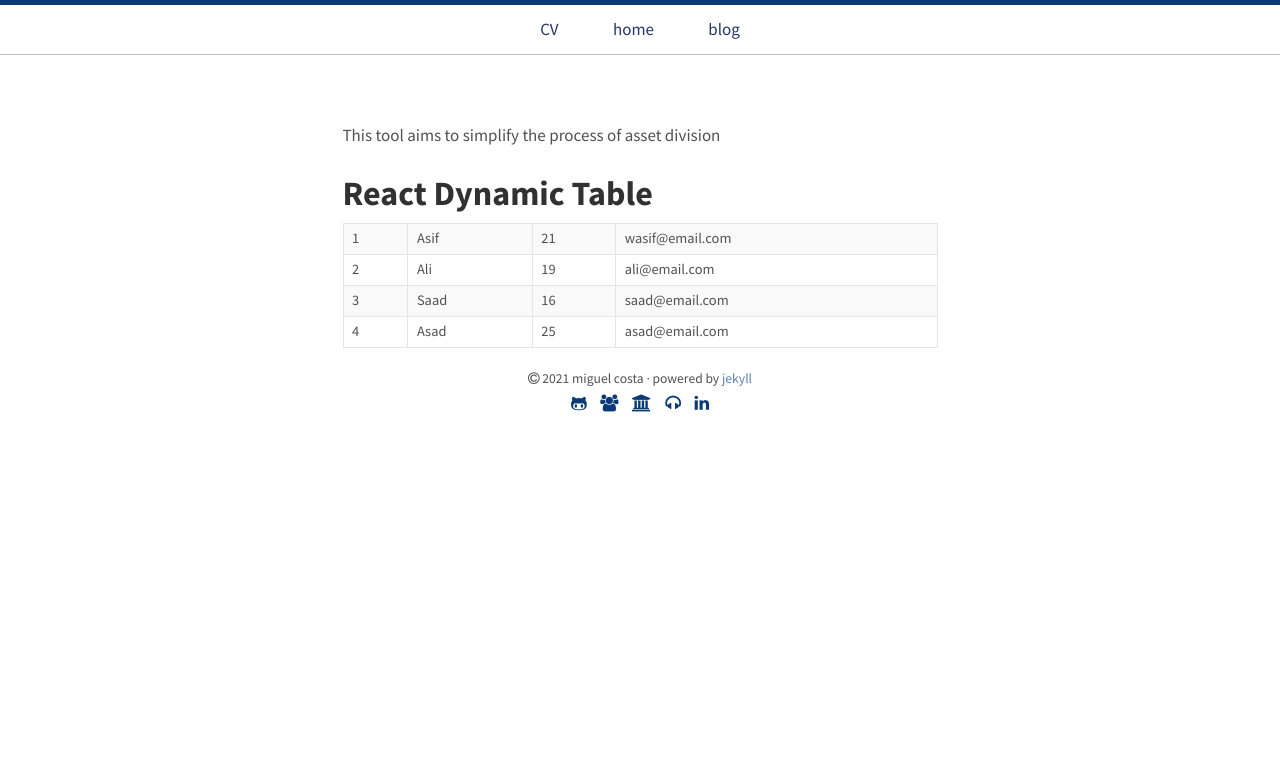
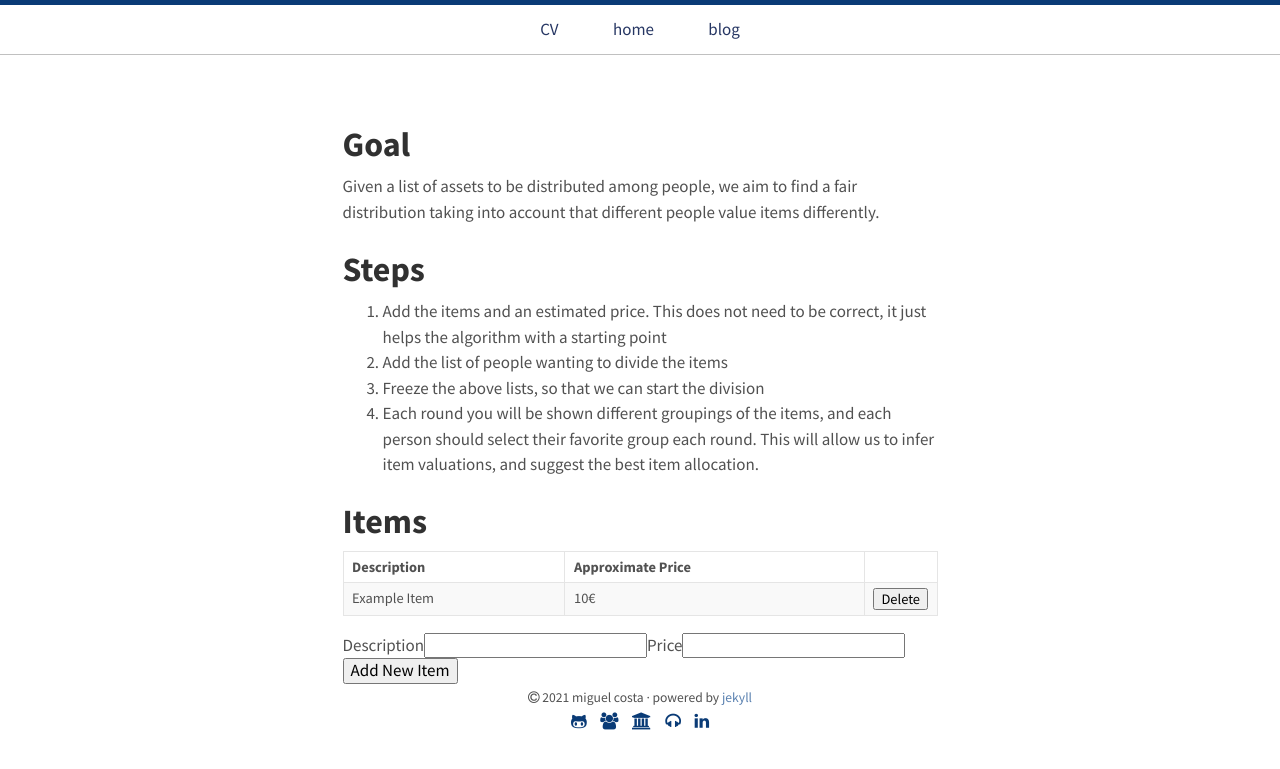
Before and after one commit to migueltorrescosta/migueltorrescosta.github.io, a Jekyll site: the page built from _posts/2021-03-06-Asset-Division.md, in a window 1280 px wide. Shown: the top 769 px of the page. Built offline with Jekyll 4.4.1, drawn with Linux system fonts in a browser that asks for light colours; nearby versions of some CDN libraries.

Commit message:
Working Items list management

```diff
--- a/_posts/2021-03-06-Asset-Division.md
+++ b/_posts/2021-03-06-Asset-Division.md
@@ -5,8 +5,14 @@ react_component: asset_division
 category: [Tools]
 ---
 
-This tool aims to simplify the process of asset division
+# Goal
+Given a list of assets to be distributed among people, we aim to find a fair distribution taking into account that different people value items differently.
+# Steps
+1. Add the items and an estimated price. This does not need to be correct, it just helps the algorithm with a starting point
+2. Add the list of people wanting to divide the items
+3. Freeze the above lists, so that we can start the division
+4. Each round you will be shown different groupings of the items, and each person should select their favorite group each round. This will allow us to infer item valuations, and suggest the best item allocation.
 
 <div id="asset_division">
-  Hello World
+  <small>Loading Component</small>
 </div>
--- a/assets/react_components/asset_division.js
+++ b/assets/react_components/asset_division.js
@@ -4,64 +4,105 @@ const e = React.createElement;
 
 class Items extends React.Component {
     constructor(props) {
-        super(props) //since we are extending class Table so we have to use super in order to override Component class constructor
-        this.state = { //state is by default an object
-            students: [
-                { id: 1, name: 'Asif', age: 21, email: 'wasif@email.com' },
-                { id: 2, name: 'Ali', age: 19, email: 'ali@email.com' },
-                { id: 3, name: 'Saad', age: 16, email: 'saad@email.com' },
-                { id: 4, name: 'Asad', age: 25, email: 'asad@email.com' }
-            ]
+        super(props)
+        this.state = {
+            items: [{ id: -1, description: 'Example Item', price: 10 }],
+            new_item: { id: 0, description: '', price: '' }
         }
     }
 
-    renderTableData() {
-        return this.state.students.map((student, index) => {
-            const { id, name, age, email } = student //destructuring
+    renderHeader() {
+        let headerElement = ['Description', 'Approximate Price']
+        return headerElement.map((key, index) => {
+            return <th key={index}>{key}</th>
+        })
+    }
+
+    renderItemsTableData() {
+        return this.state.items.map((item, index) => {
+            const { id, description, price } = item
             return (
                 <tr key={id}>
-                    <td>{id}</td>
-                    <td>{name}</td>
-                    <td>{age}</td>
-                    <td>{email}</td>
+                    <td>{description}</td>
+                    <td>{price}€</td>
+                    <td className='delete_button' width='40px'>
+                        <button className='button' onClick={() => this.removeData(id)}>Delete</button>
+                    </td>
                 </tr>
             )
         })
     }
 
+    renderNewItemForm() {
+        return <form onSubmit={this.handleSubmit.bind(this)}>
+            <div className="form-group row">
+                <label>
+                    Description
+                        </label>
+                <input type="text" value={this.state.new_item.description} name="description" onChange={this.handleDescriptionChange.bind(this)} />
+                <label>
+                    Price
+                </label>
+                <input type="text" value={this.state.new_item.price} name="price" onChange={this.handlePriceChange.bind(this)} />
+                <input type="submit" value="Add New Item" />
+            </div>
+        </form>
+    }
+
+    handleDescriptionChange(e) {
+        this.setState({
+            new_item: {
+                id: this.state.new_item.id,
+                description: e.target.value,
+                price: this.state.new_item.price
+            }
+        })
+    }
+
+    handlePriceChange(e) {
+        this.setState({
+            new_item: {
+                id: this.state.new_item.id,
+                description: this.state.new_item.description,
+                price: parseInt(e.target.value)
+            }
+        })
+    }
+
+    handleSubmit(e) {
+        e.preventDefault();
+        console.log(e.target)
+        this.setState({
+            items: this.state.items.concat(this.state.new_item),
+            new_item: {
+                id: this.state.new_item.id + 1,
+                description: '',
+                price: '',
+            }
+        })
+    }
+
+    removeData(id) {
+        this.setState({ items: this.state.items.filter(item => item.id != id) })
+    }
+
     render() {
         return (
             <div>
-                <h1 id='title'>React Dynamic Table</h1>
+                <h1 id='title' >Items</h1>
                 <table id='students'>
+                    <thead>
+                        <tr>{this.renderHeader()}</tr>
+                    </thead>
                     <tbody>
-                        {this.renderTableData()}
+                        {this.renderItemsTableData()}
                     </tbody>
                 </table>
+                {this.renderNewItemForm()}
             </div>
         )
     }
 }
 
-class LikeButton extends React.Component {
-    constructor(props) {
-        super(props);
-        this.state = { liked: false };
-    }
-
-    render() {
-        if (this.state.liked) {
-            return 'You liked this.';
-        }
-
-        return e(
-            'button',
-            { onClick: () => this.setState({ liked: true }) },
-            'Like'
-        );
-    }
-}
-
-
 const domContainer = document.querySelector('#asset_division');
 ReactDOM.render(e(Items), domContainer);
```
